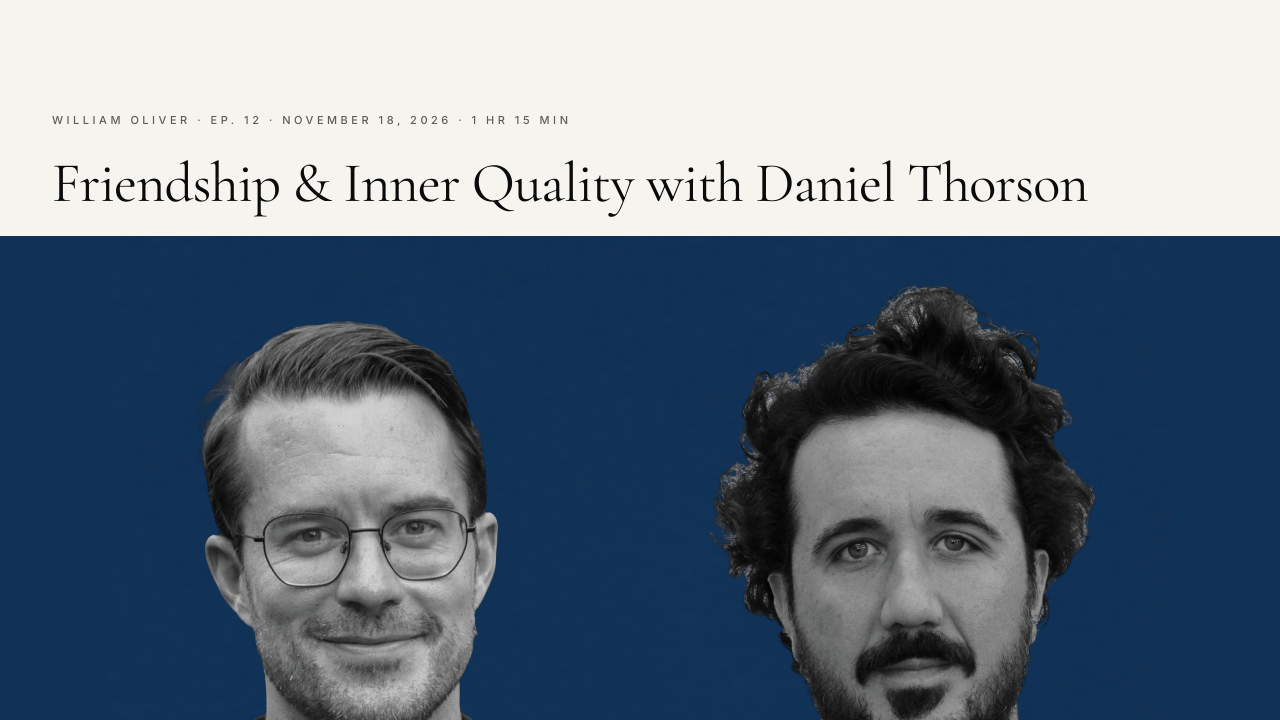
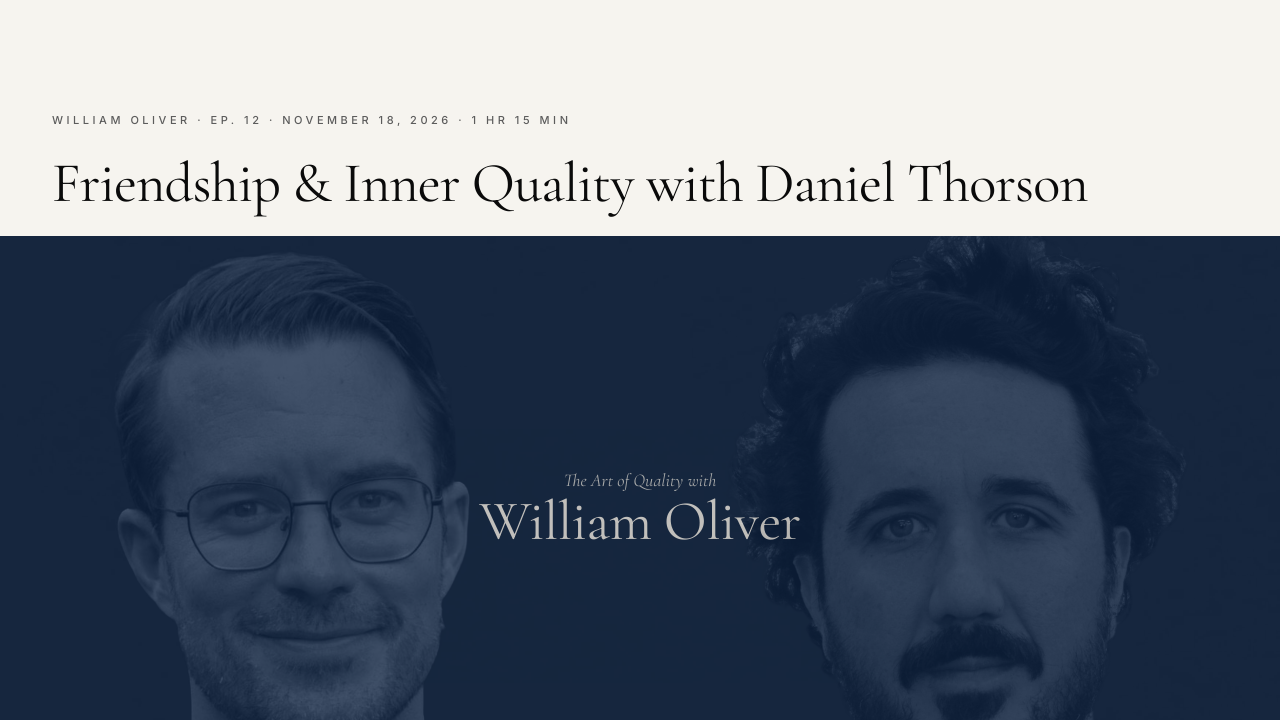
Before and after one commit to TheArtOfQuality/theartofquality.github.io, a plain HTML site: page attention-daniel-thorson-ep-12/index.html in a window 1280 px wide. Shown: the part 80-800 px from the top of the page. Drawn offline with nearby package versions, Linux system fonts and the light colour scheme.

Commit message:
Use the standard cover effect with the new Thorson banner image
Restores the normal episode cover treatment on the Thorson page (grayscale image, navy tint layer, 'The Art of Quality with William Oliver' text) and only swaps the picture behind it to thorson-banner.png. Removes the page-specific .episode-cover--banner styling, so styles.css is identical to main.

Co-Authored-By: Claude Sonnet 5.5 <noreply@anthropic.com>

```diff
--- a/attention-daniel-thorson-ep-12/index.html
+++ b/attention-daniel-thorson-ep-12/index.html
@@ -66,8 +66,12 @@
       </div>
     </div>
 
-    <div class="episode-cover episode-cover--banner">
-      <div class="tone-img"><img src="/assets/episodes/thorson-banner.png" alt="Daniel Thorson and William Oliver"/></div>
+    <div class="episode-cover">
+      <div class="tone-img tone-img--cool"><img src="/assets/episodes/thorson-banner.png" alt="Daniel Thorson and William Oliver"/></div>
+      <div class="episode-cover__tint" style="background-color:#0f2545;">
+        <span class="ep-modal__cover-eyebrow">The Art of Quality with</span>
+        <span class="ep-modal__cover-label">William Oliver</span>
+      </div>
     </div>
 
     <div class="episode-body">
--- a/styles.css
+++ b/styles.css
@@ -1254,8 +1254,3 @@ html[data-pace="stately"] .s-head__title { font-size: clamp(36px, 4.2vw, 56px);
 }
 .episode-back:hover { color: var(--aoq-ink); }
 @media (max-width: 720px) { .episode-cover { aspect-ratio: 4/3; } }
-
-/* Clean 16:9 portrait banner (Thorson episode): no grayscale, no tint, no text over the faces.
-   Height is capped to the viewport; the side space matches the image's flat navy (#113257). */
-.episode-cover--banner { aspect-ratio: auto; height: min(56.25vw, 75vh); background: #113257; }
-.episode-cover--banner .tone-img img { filter: none; object-fit: contain; }
```
